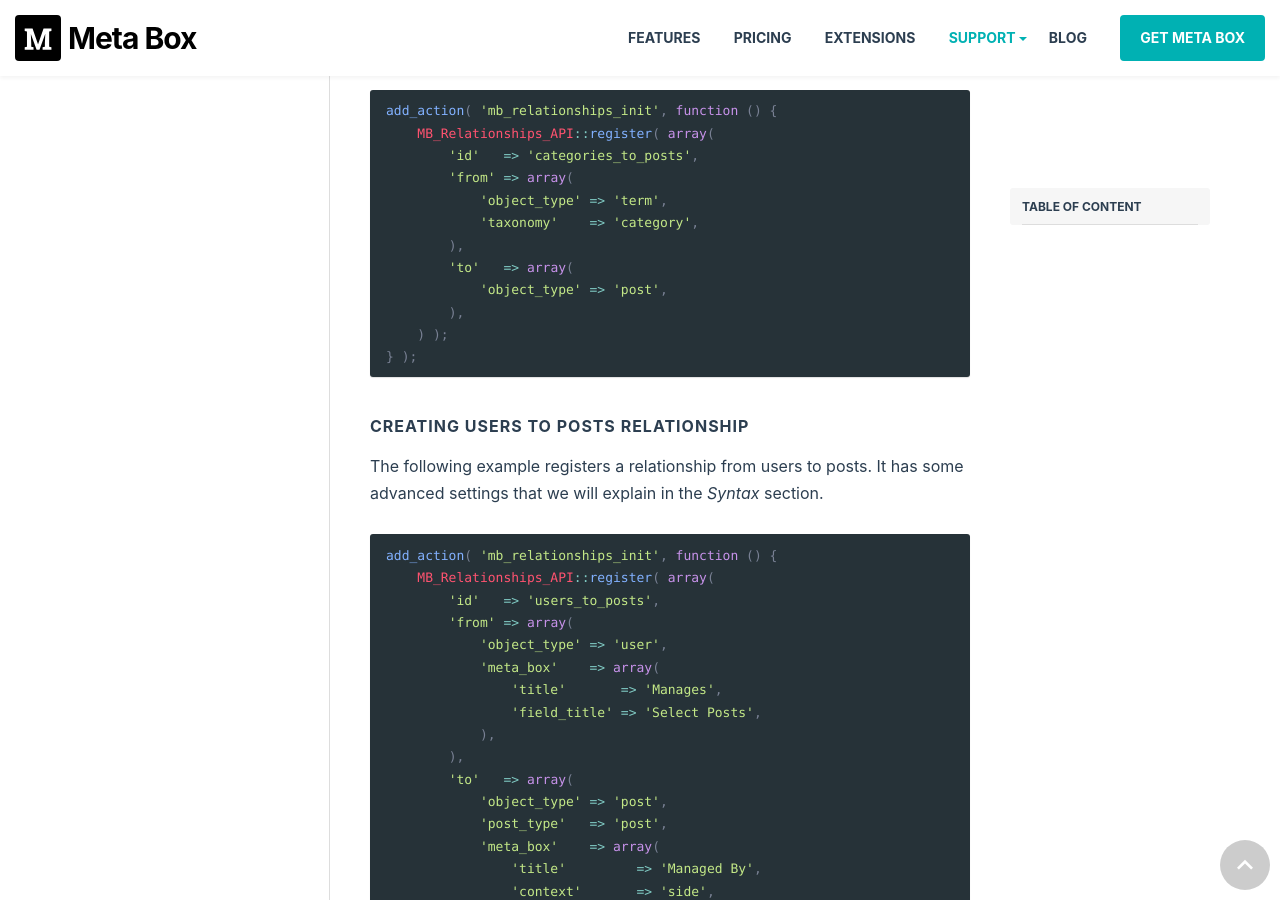
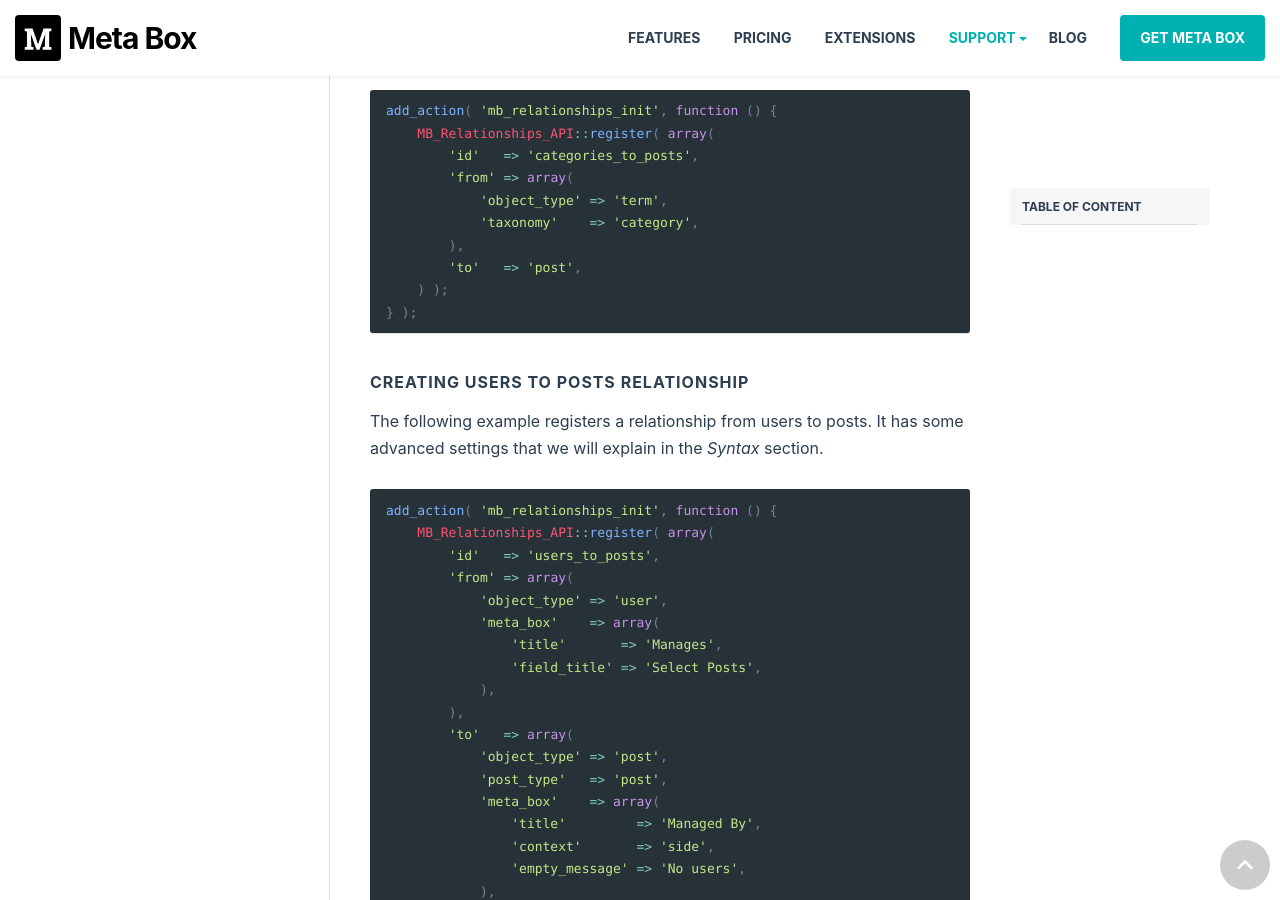
Before and after one commit to wpmetabox/docs, a Jekyll site: the page built from _docs/extensions/mb-relationships.md, in a window 1280 px wide and 900 px high, scrolled down 2060 px. Built offline with Jekyll 4.4.1, drawn with Linux system fonts in a browser that asks for light colours; comment, search, counter and statistics services are not loaded.

Commit message:
Update mb-relationships.md

````diff
--- a/_docs/extensions/mb-relationships.md
+++ b/_docs/extensions/mb-relationships.md
@@ -53,9 +53,7 @@
             'object_type' => 'term',
             'taxonomy'    => 'category',
         ),
-        'to'   => array(
-            'object_type' => 'post',
-        ),
+        'to'   => 'post',
     ) );
 } );
 ```
````
